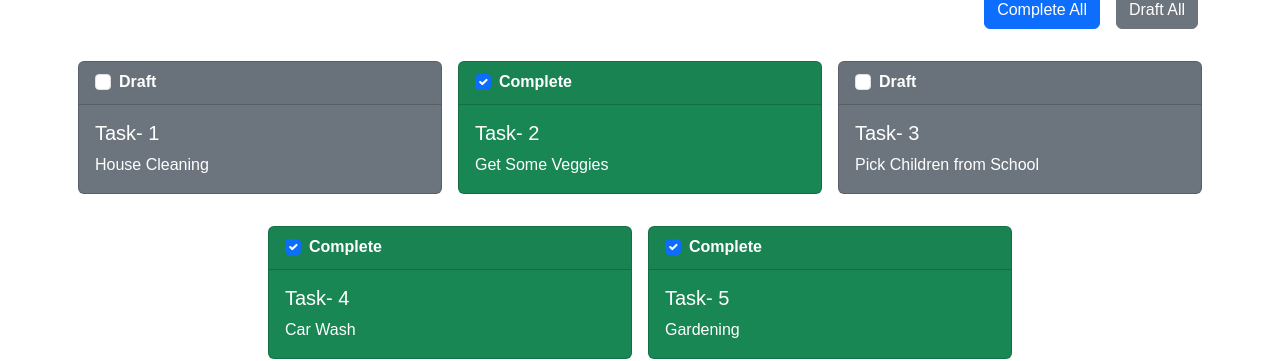
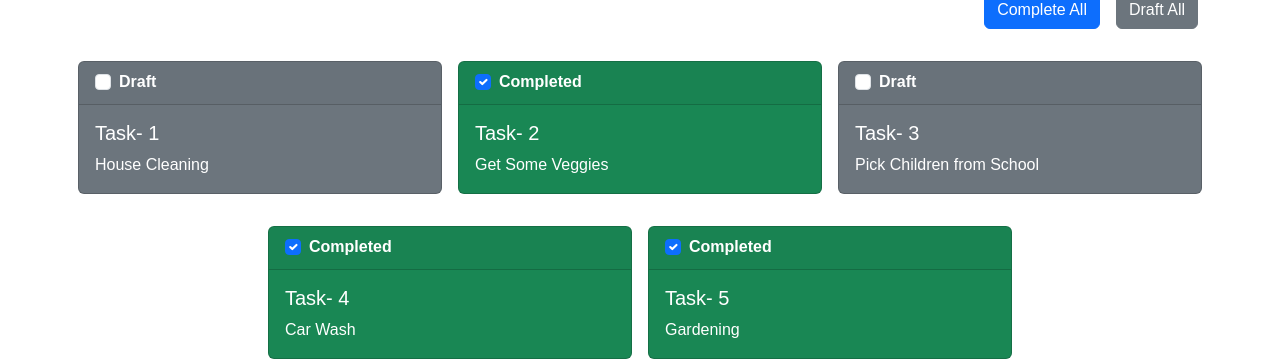
Before and after one commit to jashbuilds/queryBasedSignals-App, an Angular app: page / in a window 1280 px wide. Shown: the part 1401-1762 px from the top of the page. Built offline with nearby package versions, Linux system fonts and the light colour scheme.

Commit message:
[Done] Observations

```diff
--- a/src/app/Components/taskFour/task-controller/task-cards/task-cards.component.html
+++ b/src/app/Components/taskFour/task-controller/task-cards/task-cards.component.html
@@ -14,11 +14,7 @@
                             [(ngModel)]="task.completed">
                         <label class="form-check-label fw-semibold"
                             [for]="'checkDefault-' + $index">
-                            @if(task.completed) {
-                            {{ 'Complete' }}
-                            } @else {
-                            {{ 'Draft' }}
-                            }
+                            {{ task.completed ? 'Completed' : 'Draft' }}
                         </label>
                     </div>
                 </div>
--- a/src/app/Components/taskFour/task-controller/task-cards/task-cards.component.ts
+++ b/src/app/Components/taskFour/task-controller/task-cards/task-cards.component.ts
@@ -10,8 +10,6 @@ import { Task } from '../../tasks.model';
   styleUrl: './task-cards.component.css',
 })
 export class TaskCardsComponent {
-
-  isActive = signal(true)
 
   tasks = signal<Task[]>([{
     task: 'House Cleaning',
```
